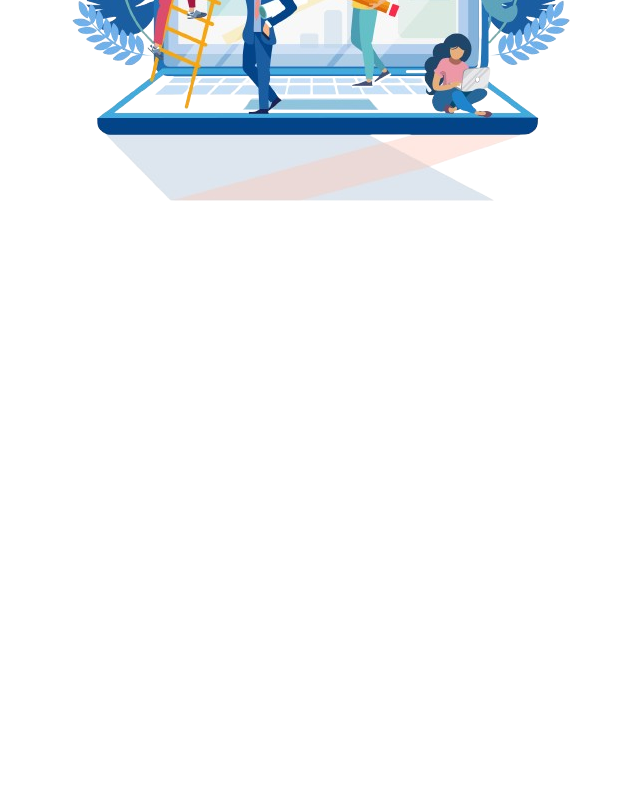
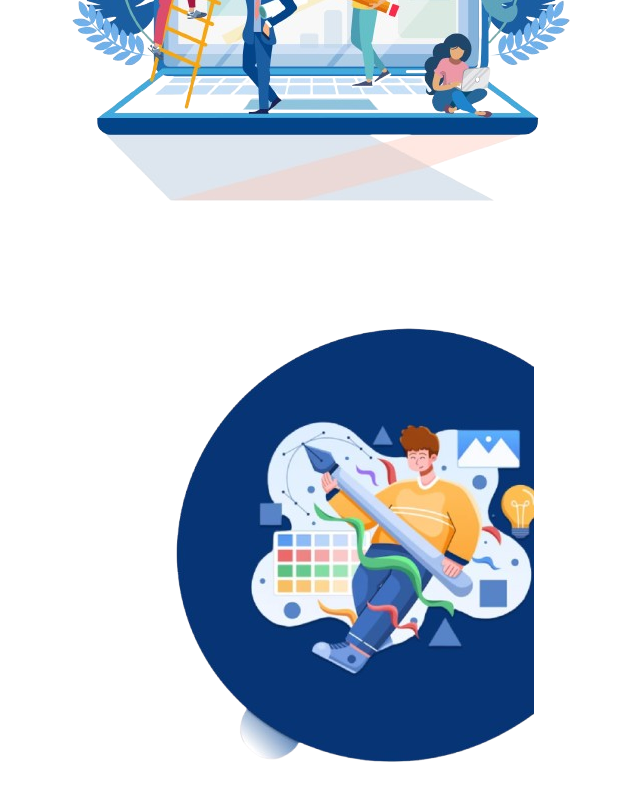
Before and after one commit to ACM-BMU/randomweb, a React (Create React App) app: page / in a window 1280 px wide. Shown: the part 10144-10944 px from the top of the page, without its empty margins (321-961 px from the left). Before the commit the page ends 10415 px from the top, so only its background shows below. Built offline with nearby package versions, Linux system fonts and the light colour scheme.

Commit message:
new image

```diff
--- a/src/assets/assets.jsx
+++ b/src/assets/assets.jsx
@@ -19,8 +19,10 @@ import Townhall2 from "./images/Townhall2.png"
 import Townhall3 from "./images/Townhall3.png"
 import Townhall4 from "./images/Townhall4.png"
 import Links4Geeks from "./images/LinksGeeksimg.png"
+import design from "./images/design.png"
 
 const assets = {
+  design,
   picOne,
   acm,
   over,
--- a/src/components/Hero/Hero.jsx
+++ b/src/components/Hero/Hero.jsx
@@ -30,6 +30,7 @@ function Hero() {
         <img srcSet={assets.Townhall3} alt="ACM" />
         <img srcSet={assets.Townhall4} alt="ACM" />
         <img srcSet={assets.Links4Geeks} alt="ACM" />
+        <img srcSet={assets.design} alt="ACM" />
       </div>
     </>
   );
```
Also changed, not shown: src/assets/images/design.png (added).
